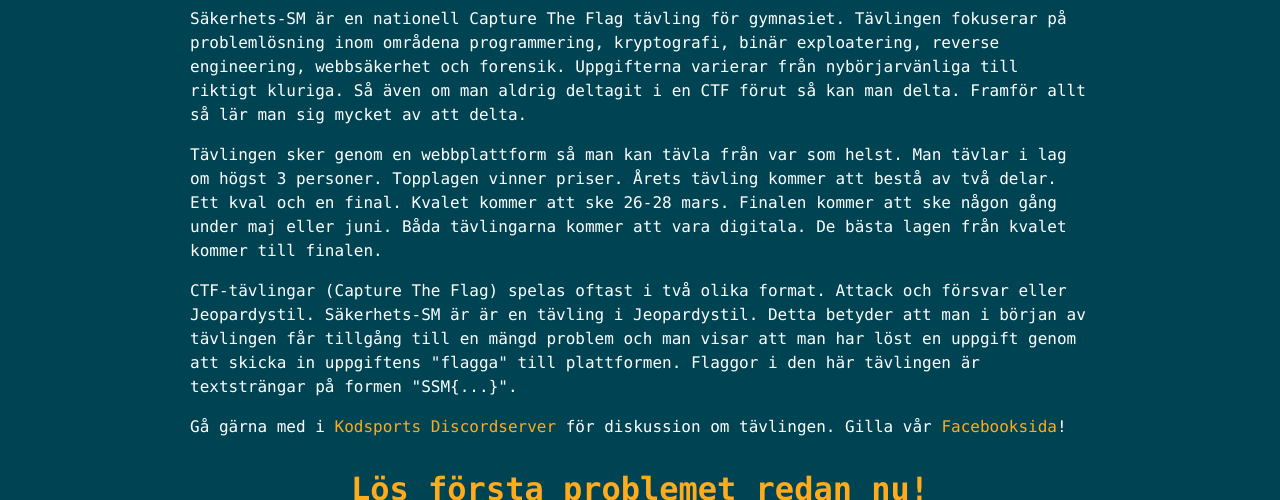
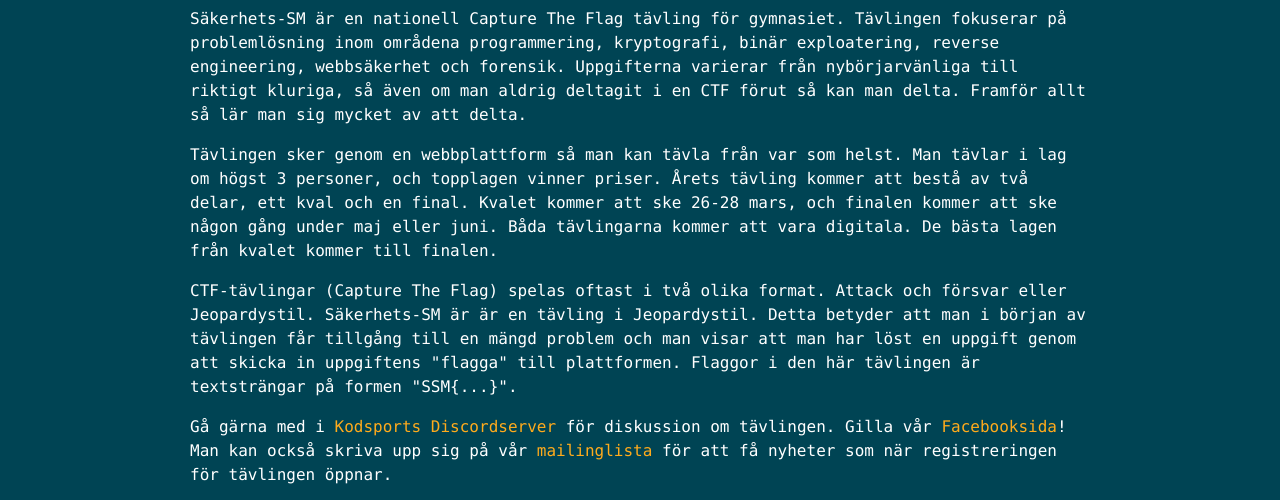
Before and after one commit to sakerhetssm/sakerhetssm.github.io, a Gatsby site: page / in a window 1280 px wide. Shown: the part 301-801 px from the top of the page. Built offline with nearby package versions, Linux system fonts and the light colour scheme; Gatsby itself is replaced by a stand-in of ours.

Commit message:
satte ihop några meningar och la till mailingslista

```diff
--- a/src/pages/index.js
+++ b/src/pages/index.js
@@ -11,10 +11,10 @@
   return (
     <MainLayout>
       <h1>Vad är Säkerhets-SM?</h1>
-      <p>Säkerhets-SM är en nationell Capture The Flag tävling för gymnasiet. Tävlingen fokuserar på problemlösning inom områdena programmering, kryptografi, binär exploatering, reverse engineering, webbsäkerhet och forensik. Uppgifterna varierar från nybörjarvänliga till riktigt kluriga. Så även om man aldrig deltagit i en CTF förut så kan man delta. Framför allt så lär man sig mycket av att delta.</p>
-      <p>Tävlingen sker genom en webbplattform så man kan tävla från var som helst. Man tävlar i lag om högst 3 personer. Topplagen vinner priser. Årets tävling kommer att bestå av två delar. Ett kval och en final. Kvalet kommer att ske 26-28 mars. Finalen kommer att ske någon gång under maj eller juni. Båda tävlingarna kommer att vara digitala. De bästa lagen från kvalet kommer till finalen.</p>
+      <p>Säkerhets-SM är en nationell Capture The Flag tävling för gymnasiet. Tävlingen fokuserar på problemlösning inom områdena programmering, kryptografi, binär exploatering, reverse engineering, webbsäkerhet och forensik. Uppgifterna varierar från nybörjarvänliga till riktigt kluriga, så även om man aldrig deltagit i en CTF förut så kan man delta. Framför allt så lär man sig mycket av att delta.</p>
+      <p>Tävlingen sker genom en webbplattform så man kan tävla från var som helst. Man tävlar i lag om högst 3 personer, och topplagen vinner priser. Årets tävling kommer att bestå av två delar, ett kval och en final. Kvalet kommer att ske 26-28 mars, och finalen kommer att ske någon gång under maj eller juni. Båda tävlingarna kommer att vara digitala. De bästa lagen från kvalet kommer till finalen.</p>
       <p>CTF-tävlingar (Capture The Flag) spelas oftast i två olika format. Attack och försvar eller Jeopardystil. Säkerhets-SM är är en tävling i Jeopardystil. Detta betyder att man i början av tävlingen får tillgång till en mängd problem och man visar att man har löst en uppgift genom att skicka in uppgiftens "flagga" till plattformen. Flaggor i den här tävlingen är textsträngar på formen "SSM{"{"}...{"}"}".</p>
-      <p>Gå gärna med i <a href="https://discord.gg/edKFKKU">Kodsports Discordserver</a> för diskussion om tävlingen. Gilla vår <a href="https://www.facebook.com/sakerhetssm">Facebooksida</a>!</p>
+      <p>Gå gärna med i <a href="https://discord.gg/edKFKKU">Kodsports Discordserver</a> för diskussion om tävlingen. Gilla vår <a href="https://www.facebook.com/sakerhetssm">Facebooksida</a>! Man kan också skriva upp sig på vår <a href="https://cdn.forms-content.sg-form.com/338d60af-6184-11eb-8f8c-86607a56e162">mailinglista</a> för att få nyheter som när registreringen för tävlingen öppnar.</p>
 
       <h1>Lös första problemet redan nu!</h1>
       <p>Nedan kan ni testa på att lösa årets affischproblem. Problemet kommer vara med i Säkerhets-SM 2021, så om du löser det och skickar in flaggan under kvalet har du redan fått lite poäng! Hur ska knapparna stå för att lampan ska lysa? (I just den här uppgiften kommer flaggan inte att vara på formen "SSM{"{"}...{"}"}".) </p>
```
